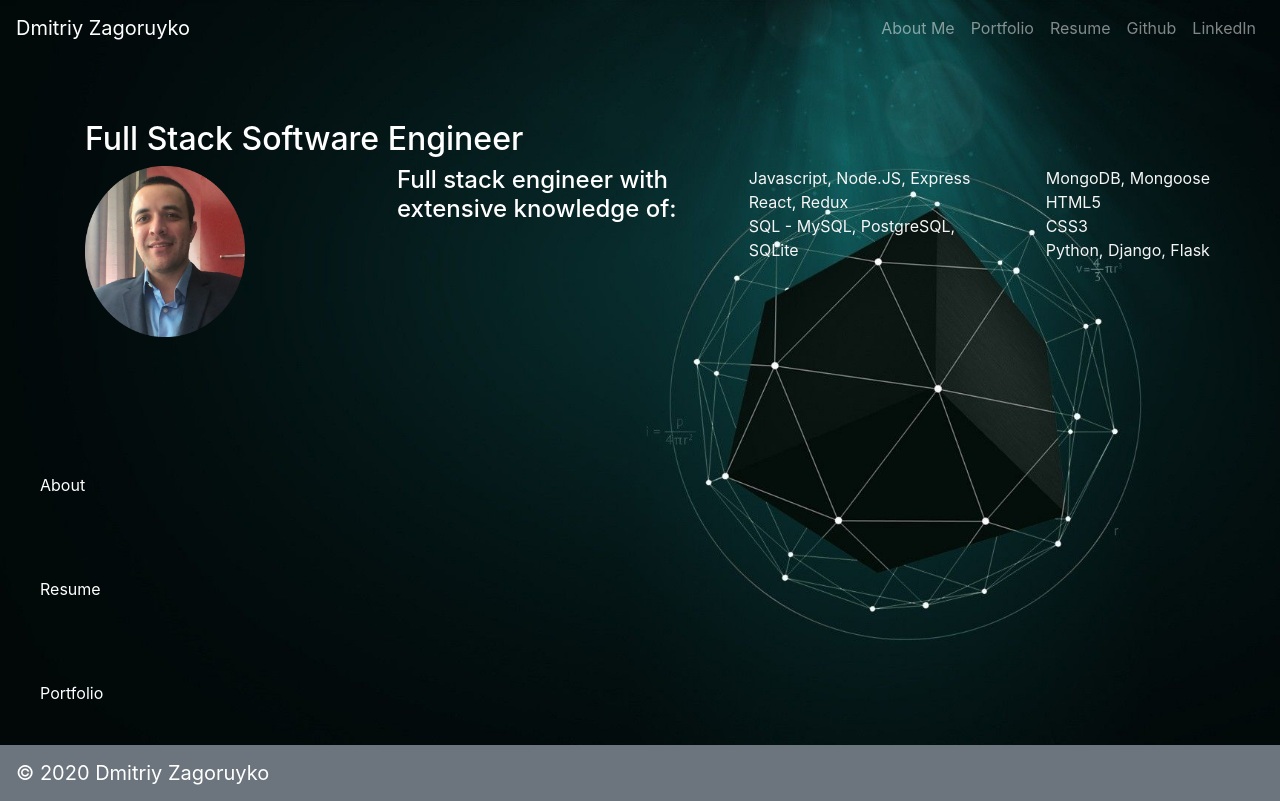
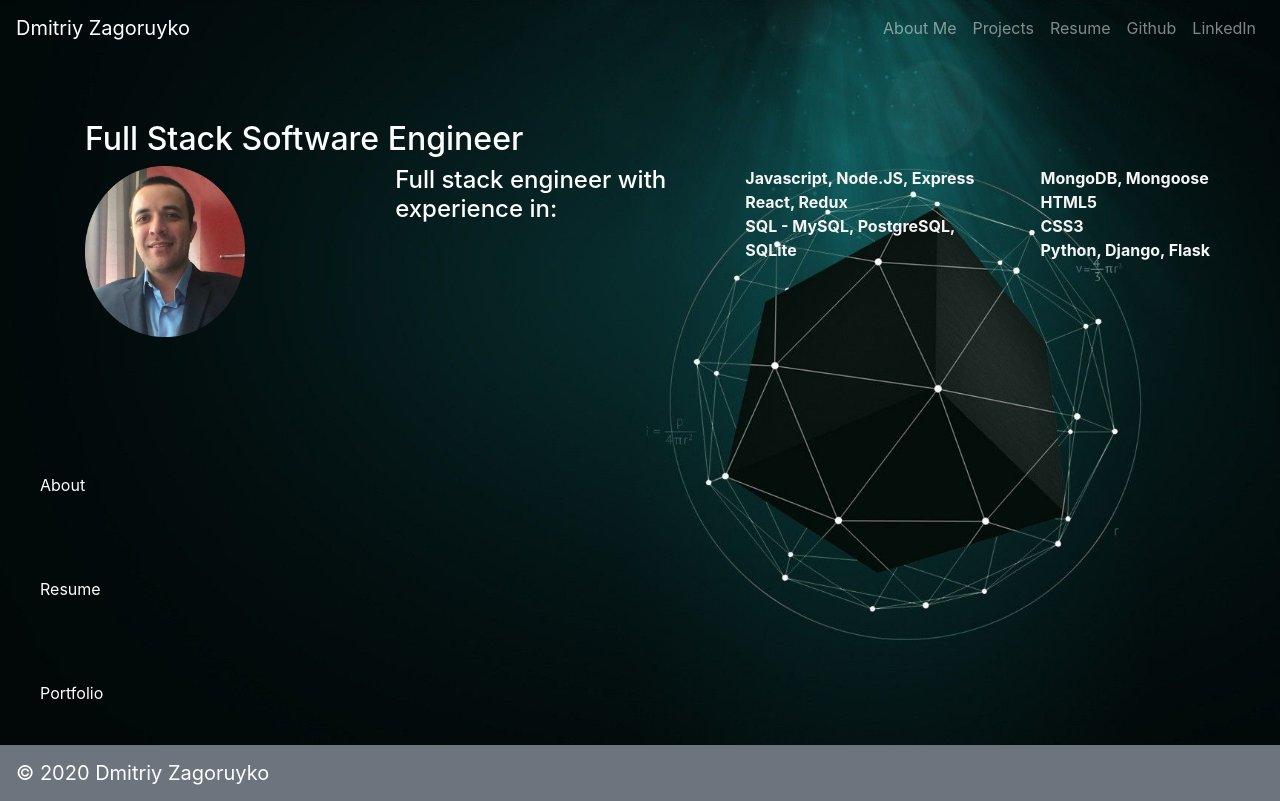
Before and after one commit to dmitriyz718/portfolio, a React (Create React App) app: page / in a window 1280 px wide. Built offline with nearby package versions, Linux system fonts and the light colour scheme.

Commit message:
working on landing

```diff
--- a/src/App.css
+++ b/src/App.css
@@ -21,3 +21,7 @@ ul {
   list-style: none;
   color: whitesmoke;
 }
+
+li {
+  font-weight: bold;
+}
--- a/src/components/Header.js
+++ b/src/components/Header.js
@@ -16,7 +16,7 @@ class Header extends Component {
         <Navbar.Collapse id="responsive-navbar-nav">
           <Nav className="ml-auto">
             <Nav.Link href="#features">About Me</Nav.Link>
-            <Nav.Link href="#portfolio">Portfolio</Nav.Link>
+            <Nav.Link href="#projects">Projects</Nav.Link>
             <Nav.Link href="#resume">Resume</Nav.Link>
           </Nav>
           <Nav>
--- a/src/components/Landing.js
+++ b/src/components/Landing.js
@@ -12,7 +12,7 @@ class Landing extends Component {
               <Image src={profilepic} height="171" />
             </Col>
             <Col>
-              <h4>Full stack engineer with extensive knowledge of:</h4>
+              <h4>Full stack engineer with experience in:</h4>
             </Col>
             <Col>
               <ul>
```
